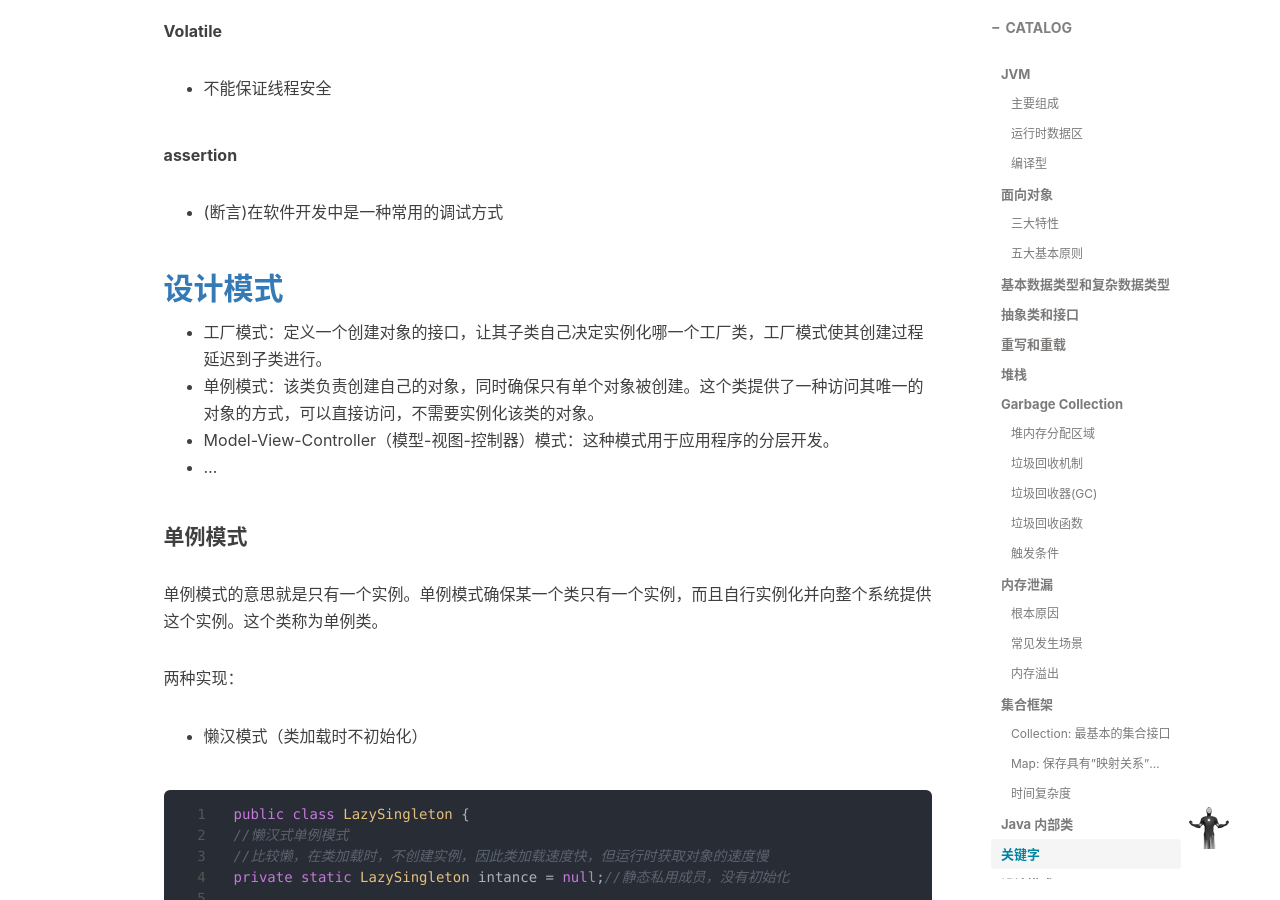
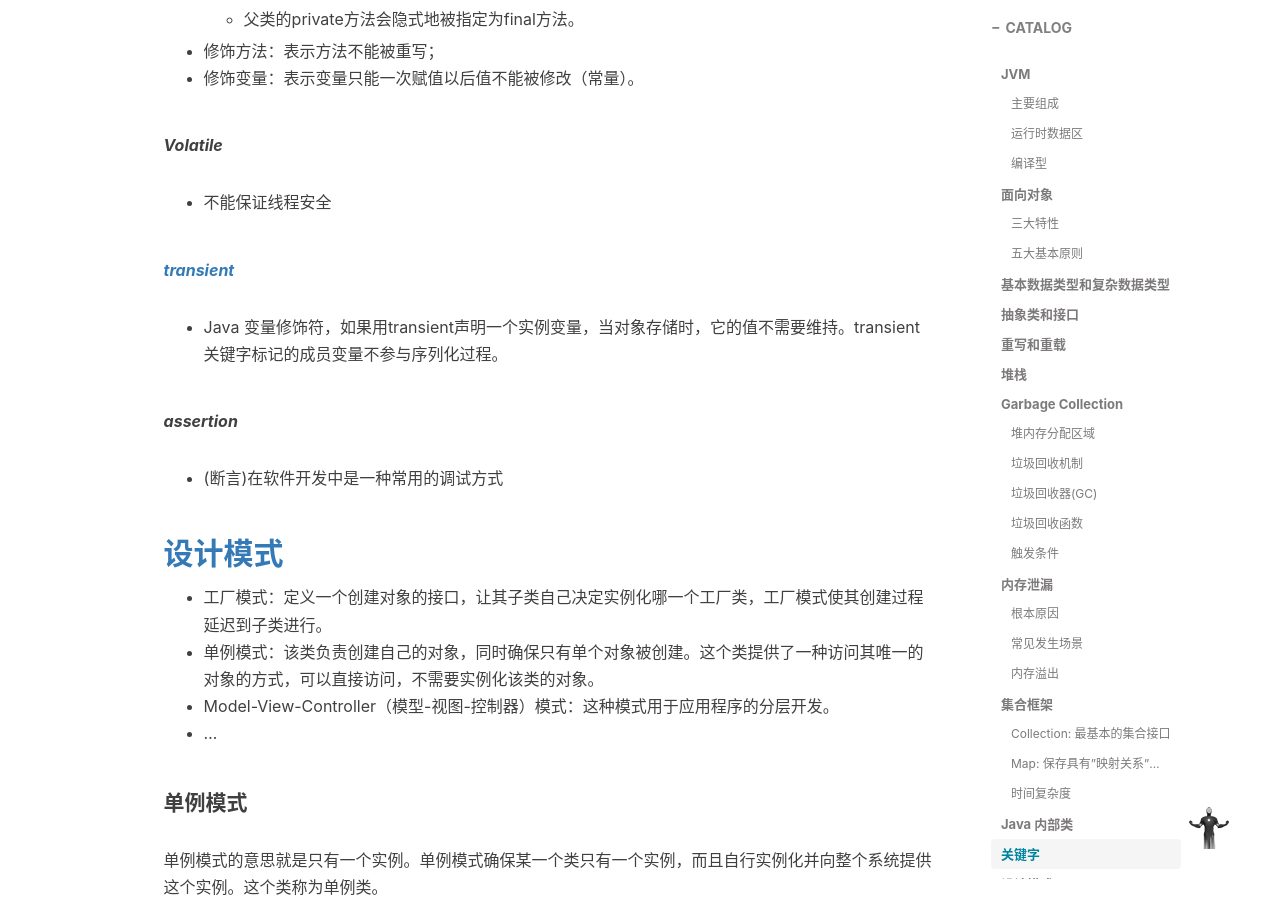
Before and after one commit to AlexTK2012/AlexTK2012.github.io, a Jekyll site: the page built from _posts/2019-08-10-Interview-Java.md, in a window 1280 px wide and 900 px high, scrolled down 10807 px. Built offline with Jekyll 4.4.1, drawn with Linux system fonts in a browser that asks for light colours; nearby versions of some CDN libraries; comment, search, counter and statistics services are not loaded; some of the changed text lies outside the part shown.

Commit message:
daily update

```diff
--- a/_posts/2019-08-10-Interview-Java.md
+++ b/_posts/2019-08-10-Interview-Java.md
@@ -238,6 +238,10 @@ Java 集合框架主要包括两种类型的容器，一种是集合（Collectio
 
 **[HashMap vs HashTable vs ConCurrentHashMap 对比](https://juejin.im/post/5add97a46fb9a07aa212f4c0)**
 
+**[HashMap扩容机制](https://www.cnblogs.com/yanzige/p/8392142.html)**
+
+**[HashMap的put()方法](https://blog.csdn.net/thetimelyrain/article/details/99873881)**
+
 #### 时间复杂度
 
 ||访问指定元素|查找|插入|删除|
@@ -289,22 +293,30 @@ HashMap 理想情况下查找的时间复杂度为 O(1)：
 
 ## [关键字](http://wiki.jikexueyuan.com/project/java-interview-bible/keyword.html)
 
-**Static**
+***Static***
+
 * 表明一个成员变量或者是成员方法可以在没有所属的类的实例变量的情况下被访问。
 * **static方法** 称作静态方法，由于静态方法不依赖于任何对象就可以进行访问
 * **static变量** 也称作静态变量，静态变量和非静态变量的区别是：静态变量被所有的对象所共享，在内存中只有一个副本，它当且仅当在类初次加载时会被初始化。
 * **static代码块** 可以优化程序性能。static块可以置于类中的任何地方，类中可以有多个static块。在类初次被加载的时候，会按照static块的顺序来执行每个static块，并且**只会执行一次**。
 
-**Final**
+***Final***
+
 * 修饰类：表示该类不能被继承；
   * 父类的private方法会隐式地被指定为final方法。
 * 修饰方法：表示方法不能被重写；
 * 修饰变量：表示变量只能一次赋值以后值不能被修改（常量）。
 
-**Volatile**
+***Volatile***
+
 * 不能保证线程安全
 
-**assertion**
+***[transient](https://www.cnblogs.com/chenpi/p/6185773.html)***
+
+* Java 变量修饰符，如果用transient声明一个实例变量，当对象存储时，它的值不需要维持。transient关键字标记的成员变量不参与序列化过程。
+
+***assertion***
+
 * (断言)在软件开发中是一种常用的调试方式
 
 ## [设计模式](https://www.runoob.com/design-pattern/design-pattern-tutorial.html)
```
Also changed, not shown: _posts/2019-08-10-Interview-Algorithm.md (+7 -1 lines).
